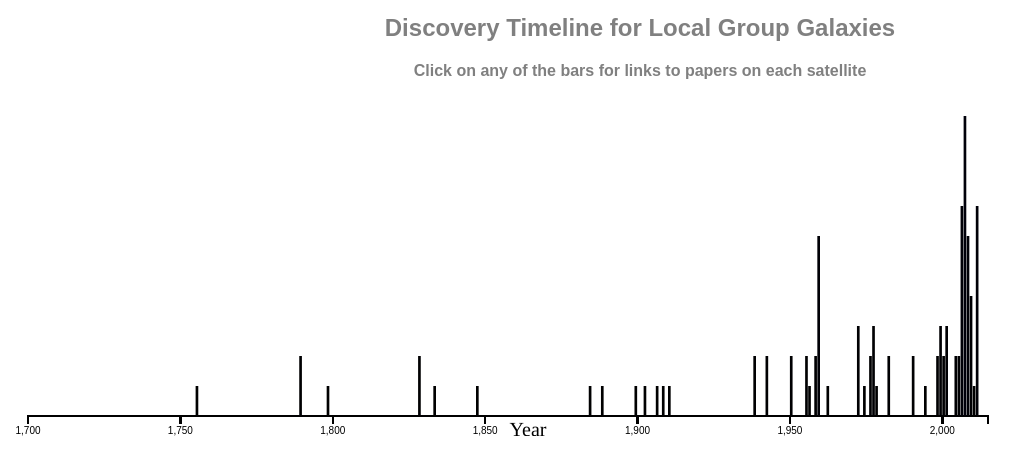
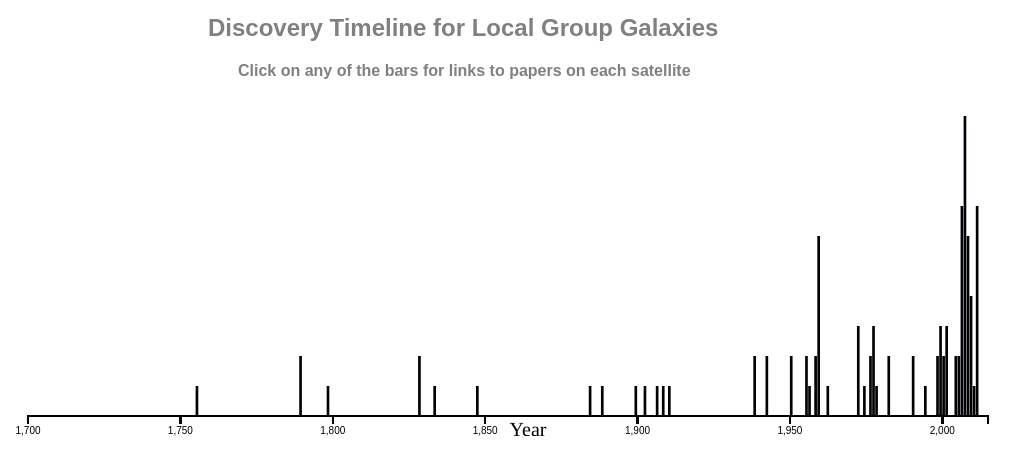
Before and after one commit to luiscvargas/astro-visualization, a plain HTML site: page discovery.html in a window 1280 px wide. Shown: the whole page, without its empty margins (0-1035 px from the left). Drawn offline with nearby package versions, Linux system fonts and the light colour scheme.

Commit message:
Fixed position of plot title and subtitle

```diff
--- a/discovery.html
+++ b/discovery.html
@@ -27,18 +27,18 @@
                 font-size: 24px;
                 color: gray;
                 margin-top: 14px;
-                margin-left: 10px;
+                margin-left: 200px;
                 margin-right: 10px;
-                text-align: center;
+                text-align: left;
             }
             #explanation{
                 font-family: sans-serif;
                 font-size: 16px;
                 color: gray;
                 margin-top: 10px;
-                margin-left: 10px;
+                margin-left: 230px;
                 margin-right: 10px;
-                text-align: center;
+                text-align: left;
             }
             #population{
                 list-style-type:none;
```
